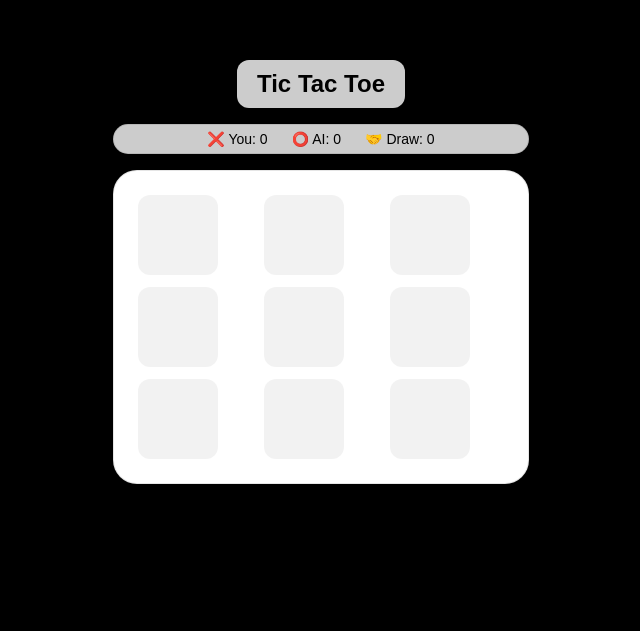
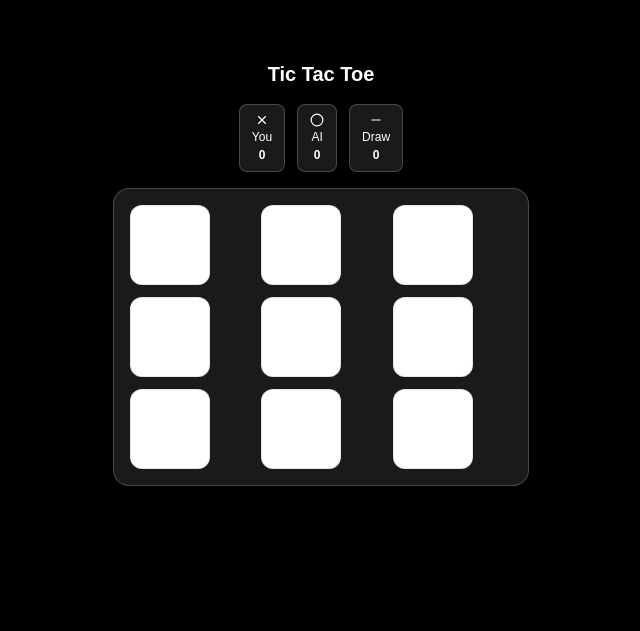
Before and after one commit to AJayvarman0626/portfolio-, a Next.js app: page / in a window 1280 px wide. Shown: the part 3249-3880 px from the top of the page, without its empty margins (319-959 px from the left). Built offline with nearby package versions, Linux system fonts and the light colour scheme.

Commit message:
Tune Tic Tac Toe AI to balanced medium difficulty

```diff
--- a/src/components/TicTacToe.tsx
+++ b/src/components/TicTacToe.tsx
@@ -1,241 +1,220 @@
 "use client";
 
-import { useState, useEffect, useRef } from "react";
-import { motion, useMotionValue, useSpring, useTransform } from "framer-motion";
+import { useEffect, useRef, useState } from "react";
+import { X, Circle, Minus } from "lucide-react";
 
-type Cell = "X" | "O" | null;
+type Player = "X" | "O" | null;
+type Result = "X" | "O" | "draw" | null;
 
 export default function TicTacToe() {
-  const [board, setBoard] = useState<Cell[]>(Array(9).fill(null));
-  const [isPlayerTurn, setIsPlayerTurn] = useState(true);
-  const [gameOver, setGameOver] = useState(false);
-  const [winningLine, setWinningLine] = useState<number[]>([]);
+  const [board, setBoard] = useState<Player[]>(Array(9).fill(null));
+  const [turn, setTurn] = useState<Player>("X");
+  const [result, setResult] = useState<Result>(null);
 
-  // 🏆 Scoreboard
-  const [score, setScore] = useState({ X: 0, O: 0, draw: 0 });
+  const [score, setScore] = useState({
+    you: 0,
+    ai: 0,
+    draw: 0,
+  });
 
-  // 🔊 Sounds (browser-safe)
-  const clickSoundRef = useRef<HTMLAudioElement | null>(null);
-  const winSoundRef = useRef<HTMLAudioElement | null>(null);
+  const clickSound = useRef<HTMLAudioElement | null>(null);
+  const winSound = useRef<HTMLAudioElement | null>(null);
 
+  /* Load sounds */
   useEffect(() => {
-    clickSoundRef.current = new Audio("/sounds/click.mp3");
-    winSoundRef.current = new Audio("/sounds/win.mp3");
+    clickSound.current = new Audio("/sounds/click.mp3");
+    winSound.current = new Audio("/sounds/win.mp3");
   }, []);
 
-  const result = calculateWinner(board);
-  const winner = result?.winner ?? null;
+  /* Check result */
+  useEffect(() => {
+    const winner = checkWinner(board);
 
-  /* ===== Check game state ===== */
-  useEffect(() => {
-    if (result) {
-      setWinningLine(result.line);
-      setGameOver(true);
+    if (winner) {
+      setResult(winner);
+      if (winner === "X") {
+        setScore((s) => ({ ...s, you: s.you + 1 }));
+        winSound.current?.play();
+      } else {
+        setScore((s) => ({ ...s, ai: s.ai + 1 }));
+      }
+      return;
+    }
 
-      winSoundRef.current?.play();
-      confettiBurst();
-
-      setScore((s) => ({
-        ...s,
-        [result.winner]: s[result.winner] + 1,
-      }));
-    } else if (board.every(Boolean)) {
-      setGameOver(true);
+    if (board.every(Boolean)) {
+      setResult("draw");
       setScore((s) => ({ ...s, draw: s.draw + 1 }));
     }
   }, [board]);
 
-  /* ===== AI Move ===== */
+  /* AI Turn – TRUE MEDIUM (reduced hardness) */
   useEffect(() => {
-    if (!isPlayerTurn && !winner && board.some((c) => c === null)) {
-      const t = setTimeout(makeComputerMove, 500);
-      return () => clearTimeout(t);
+    if (turn === "O" && result === null) {
+      const move = getMediumMove(board);
+      setTimeout(() => {
+        const next = [...board];
+        next[move] = "O";
+        setBoard(next);
+        setTurn("X");
+      }, 500);
     }
-  }, [isPlayerTurn, board, winner]);
+  }, [turn, result]);
 
   function handleClick(i: number) {
-    if (board[i] || winner || !isPlayerTurn) return;
-
-    clickSoundRef.current?.play();
+    if (board[i] || turn !== "X" || result) return;
+    clickSound.current?.play();
 
     const next = [...board];
     next[i] = "X";
     setBoard(next);
-    setIsPlayerTurn(false);
-  }
-
-  function makeComputerMove() {
-    const move = getBestMove(board);
-    if (move !== null) {
-      const next = [...board];
-      next[move] = "O";
-      setBoard(next);
-      setIsPlayerTurn(true);
-    }
+    setTurn("O");
   }
 
   function resetGame() {
     setBoard(Array(9).fill(null));
-    setIsPlayerTurn(true);
-    setGameOver(false);
-    setWinningLine([]);
+    setTurn("X");
+    setResult(null);
   }
 
-  /* ===== 3D Tilt ===== */
-  const mx = useMotionValue(0);
-  const my = useMotionValue(0);
-
-  const rotateX = useSpring(useTransform(my, [-50, 50], [10, -10]), {
-    stiffness: 120,
-    damping: 14,
-  });
-  const rotateY = useSpring(useTransform(mx, [-50, 50], [-10, 10]), {
-    stiffness: 120,
-    damping: 14,
-  });
-
-  function handleMove(e: React.MouseEvent<HTMLDivElement>) {
-    const r = e.currentTarget.getBoundingClientRect();
-    mx.set(e.clientX - r.left - r.width / 2);
-    my.set(e.clientY - r.top - r.height / 2);
-  }
-
-  function handleLeave() {
-    mx.set(0);
-    my.set(0);
-  }
-
-  function renderSquare(i: number) {
-    const isWin = winningLine.includes(i);
   return (
-      <motion.button
-        onClick={() => handleClick(i)}
-        whileTap={{ scale: 0.9 }}
-        className={`
-          h-20 w-20 rounded-xl
-          flex items-center justify-center
-          text-3xl font-bold
-          bg-black/5 dark:bg-white/10
-          hover:bg-black/10 dark:hover:bg-white/20
-          transition
-          ${isWin ? "ring-4 ring-green-400 shadow-[0_0_20px_rgba(74,222,128,0.8)]" : ""}
-        `}
-      >
-        {board[i] && (
-          <motion.span
-            className="text-black"
-            initial={{ scale: 0, rotate: -90 }}
-            animate={{ scale: 1, rotate: 0 }}
-            transition={{ type: "spring", stiffness: 200 }}
-          >
-            {board[i]}
-          </motion.span>
-        )}
-      </motion.button>
-    );
-  }
-
-  const resultText = winner
-    ? winner === "X"
-      ? "🎉 You Win!"
-      : "😓 AI Wins"
-    : "🤝 Draw";
-
-  return (
-    <section className="mx-auto max-w-md px-4 py-24">
+    <section className="relative mx-auto max-w-md px-4 py-24 text-center bg-black">
       {/* Title */}
-      <div className="mb-4 text-center">
-        <h2 className="inline-block px-5 py-2 text-2xl font-semibold bg-white/80 dark:bg-black/60 text-black dark:text-white backdrop-blur-md rounded-xl">
+      <h2 className="mb-4 text-xl font-semibold text-white">
         Tic Tac Toe
       </h2>
-      </div>
 
       {/* Scoreboard */}
-      <div className="mb-4 flex justify-center gap-6 px-4 py-1 rounded-full text-sm bg-white/80 dark:bg-black/60 backdrop-blur-md text-black dark:text-white border border-black/10 dark:border-white/20">
-        <span>❌ You: {score.X}</span>
-        <span>⭕ AI: {score.O}</span>
-        <span>🤝 Draw: {score.draw}</span>
+      <div className="mb-4 flex justify-center gap-3 text-xs">
+        <Score label="You" value={score.you} icon={X} />
+        <Score label="AI" value={score.ai} icon={Circle} />
+        <Score label="Draw" value={score.draw} icon={Minus} />
       </div>
 
       {/* Board */}
-      <motion.div
-        onMouseMove={handleMove}
-        onMouseLeave={handleLeave}
-        style={{ rotateX, rotateY, perspective: 1000 }}
-        className="relative rounded-3xl p-6 bg-white dark:bg-white/10 backdrop-blur-md border border-black/10 dark:border-white/20"
+      <div className="mx-auto grid grid-cols-3 gap-3 rounded-2xl p-4 bg-white/10 border border-white/20">
+        {board.map((cell, i) => (
+          <button
+            key={i}
+            onClick={() => handleClick(i)}
+            className="
+              flex h-20 w-20 items-center justify-center
+              rounded-xl
+              bg-white
+              border border-black/10
+              active:scale-95
+            "
           >
-        <div className="grid grid-cols-3 gap-3 justify-center">
-          {Array.from({ length: 9 }).map((_, i) => (
-            <div key={i}>{renderSquare(i)}</div>
+            {cell === "X" && (
+              <X size={36} strokeWidth={2.4} className="text-black" />
+            )}
+            {cell === "O" && (
+              <Circle size={36} strokeWidth={2.4} className="text-black" />
+            )}
+          </button>
         ))}
       </div>
 
-        {/* Overlay */}
-        {gameOver && (
-          <div className="absolute inset-0 z-10 flex items-center justify-center bg-black/50 backdrop-blur-sm rounded-3xl">
-            <div className="rounded-2xl p-6 bg-white dark:bg-black text-black dark:text-white text-center">
-              <h1 className="text-2xl font-semibold">{resultText}</h1>
+      {/* BIG RESULT SCREEN */}
+      {result && (
+        <div className="absolute inset-0 flex items-center justify-center bg-black/90 backdrop-blur-sm">
+          <div className="rounded-2xl bg-white px-10 py-8 text-black shadow-2xl">
+            <div className="mb-3 text-5xl">
+              {result === "X" ? "🎉" : result === "O" ? "🤖" : "🤝"}
+            </div>
+            <h3 className="mb-4 text-xl font-semibold">
+              {result === "X"
+                ? "You Win!"
+                : result === "O"
+                ? "AI Wins!"
+                : "Match Draw"}
+            </h3>
             <button
               onClick={resetGame}
-                className="mt-4 px-4 py-1 rounded-full border border-black/20 dark:border-white/30 hover:bg-black/10 dark:hover:bg-white/15 transition"
+              className="rounded-md bg-black px-5 py-2 text-sm text-white"
             >
               Play Again
             </button>
           </div>
         </div>
       )}
-      </motion.div>
     </section>
   );
 }
 
-/* ===== Helpers ===== */
+/* ---------- UI ---------- */
 
-function calculateWinner(board: Cell[]) {
+function Score({
+  label,
+  value,
+  icon: Icon,
+}: {
+  label: string;
+  value: number;
+  icon: any;
+}) {
+  return (
+    <div className="flex flex-col items-center gap-0.5 rounded-lg px-3 py-2 bg-white/10 border border-white/20 text-white">
+      <Icon size={14} />
+      <span>{label}</span>
+      <span className="font-semibold">{value}</span>
+    </div>
+  );
+}
+
+/* ---------- GAME LOGIC ---------- */
+
+function checkWinner(board: Player[]): Result {
   const lines = [
     [0, 1, 2], [3, 4, 5], [6, 7, 8],
     [0, 3, 6], [1, 4, 7], [2, 5, 8],
     [0, 4, 8], [2, 4, 6],
   ];
+
   for (const [a, b, c] of lines) {
     if (board[a] && board[a] === board[b] && board[a] === board[c]) {
-      return { winner: board[a], line: [a, b, c] };
+      return board[a];
     }
   }
   return null;
 }
 
-function getBestMove(board: Cell[]) {
-  for (let i = 0; i < board.length; i++) {
-    if (!board[i]) {
-      const b = [...board];
-      b[i] = "O";
-      if (calculateWinner(b)?.winner === "O") return i;
-    }
-  }
+/* ---------- MEDIUM AI (RELAXED) ---------- */
+function getMediumMove(board: Player[]): number {
+  const chance = Math.random();
 
-  for (let i = 0; i < board.length; i++) {
-    if (!board[i]) {
-      const b = [...board];
-      b[i] = "X";
-      if (calculateWinner(b)?.winner === "X") return i;
-    }
+  // 60% smart, 40% random
+  if (chance < 0.6) {
+    const win = findBest(board, "O");
+    if (win !== null) return win;
+
+    const block = findBest(board, "X");
+    if (block !== null) return block;
+
+    if (!board[4]) return 4;
   }
 
   const empty = board
     .map((v, i) => (v === null ? i : null))
-    .filter((v): v is number => v !== null);
+    .filter((v) => v !== null) as number[];
 
-  return empty.length
-    ? empty[Math.floor(Math.random() * empty.length)]
-    : null;
+  return empty[Math.floor(Math.random() * empty.length)];
 }
 
-function confettiBurst() {
-  const confetti = document.createElement("div");
-  confetti.innerHTML = "🎉 🎊 ✨ 🎉 🎊 ✨";
-  confetti.className =
-    "fixed inset-0 z-50 flex items-center justify-center text-6xl animate-ping pointer-events-none";
-  document.body.appendChild(confetti);
-  setTimeout(() => confetti.remove(), 1200);
+function findBest(board: Player[], player: Player): number | null {
+  const lines = [
+    [0, 1, 2], [3, 4, 5], [6, 7, 8],
+    [0, 3, 6], [1, 4, 7], [2, 5, 8],
+    [0, 4, 8], [2, 4, 6],
+  ];
+
+  for (const [a, b, c] of lines) {
+    const line = [board[a], board[b], board[c]];
+    if (
+      line.filter((v) => v === player).length === 2 &&
+      line.includes(null)
+    ) {
+      return [a, b, c][line.indexOf(null)];
     }
+  }
+  return null;
+}
```
Lines whose indentation alone changed are shown as unchanged.
